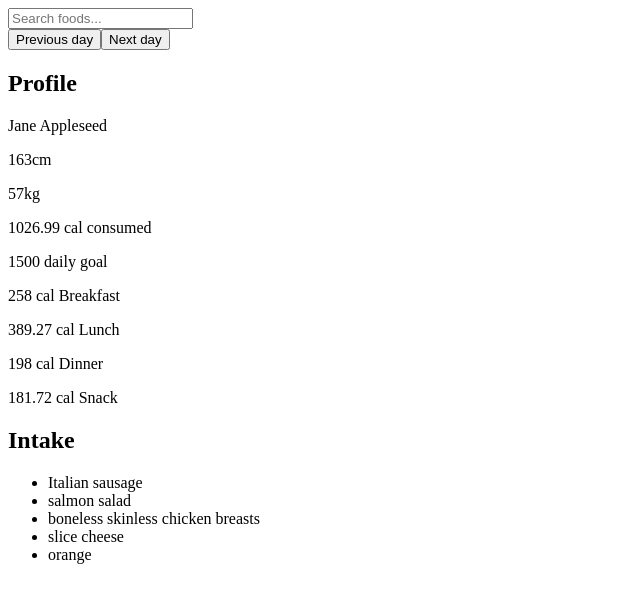
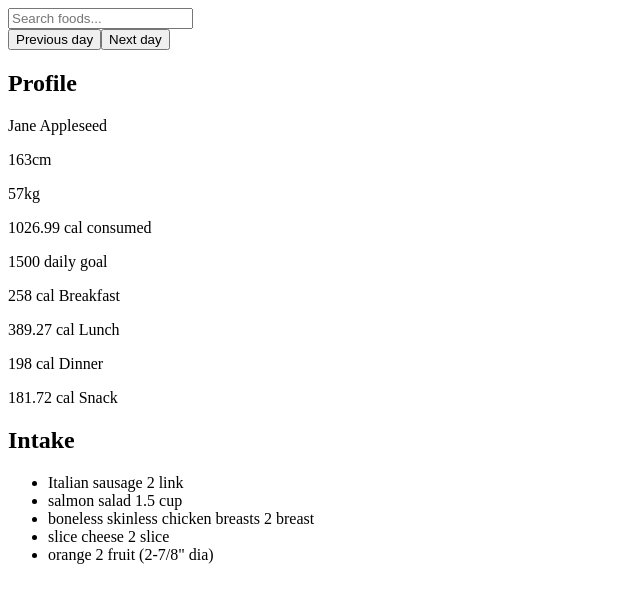
Before and after one commit to livelifedev/food-nutrition, a React (Create React App) app: page / in a window 1280 px wide. Both pictures are taken after a click on the button "Next day". Shown: the top 602 px of the page, without its empty margins (0-640 px from the left). Built offline with nearby package versions, Linux system fonts and the light colour scheme.

Commit message:
fixed day cycle error

```diff
--- a/src/views/MainContent.js
+++ b/src/views/MainContent.js
@@ -6,14 +6,23 @@ import diet from "../data/mock-data";
 const MainContent = () => {
   const { data_points } = diet;
   const [day, setDay] = useState(0);
+  const cycle = (direction, day, array) => {
+    if (direction === "next") {
+      day < array.length - 1 ? setDay(day + 1) : setDay(array.length - 1);
+    }
+    if (direction === "back") {
+      day > 0 ? setDay(day - 1) : setDay(0);
+    }
+  };
+
   return (
     <div className="main-content">
       <Profile
         diet={diet}
         dailyData={data_points}
         day={day}
-        handleNext={() => setDay(day + 1)}
-        handleBack={() => setDay(day - 1)}
+        handleNext={() => cycle("next", day, data_points)}
+        handleBack={() => cycle("back", day, data_points)}
       />
       <Diet dailyData={data_points} day={day} />
     </div>
--- a/src/views/main_content/Diet.js
+++ b/src/views/main_content/Diet.js
@@ -1,11 +1,13 @@
 import React from "react";
 
 const Diet = ({ dailyData, day }) => {
-  console.log(dailyData[1].intake_list);
+  console.log("intake list", dailyData[1].intake_list);
 
   const IntakeList = ({ day }) => {
     const list = dailyData[day].intake_list.map(item => (
-      <li key={item.food_name}>{item.food_name}</li>
+      <li key={item.food_name}>
+        {item.food_name} {item.serving_size} {item.serving_unit}
+      </li>
     ));
     return <ul>{list}</ul>;
   };
--- a/src/views/main_content/Profile.js
+++ b/src/views/main_content/Profile.js
@@ -1,7 +1,7 @@
 import React from "react";
 
 const Profile = ({ diet, dailyData, day, handleNext, handleBack }) => {
-  console.log(dailyData);
+  console.log("daily data", dailyData);
 
   const mealMap = dailyData[day].intake_list.reduce((acc, current) => {
     if (!acc[current.meal_type]) {
@@ -17,7 +17,7 @@ const Profile = ({ diet, dailyData, day, handleNext, handleBack }) => {
     return acc;
   }, {});
 
-  console.log(mealMap);
+  console.log("meal map", mealMap);
 
   return (
     <>
```
